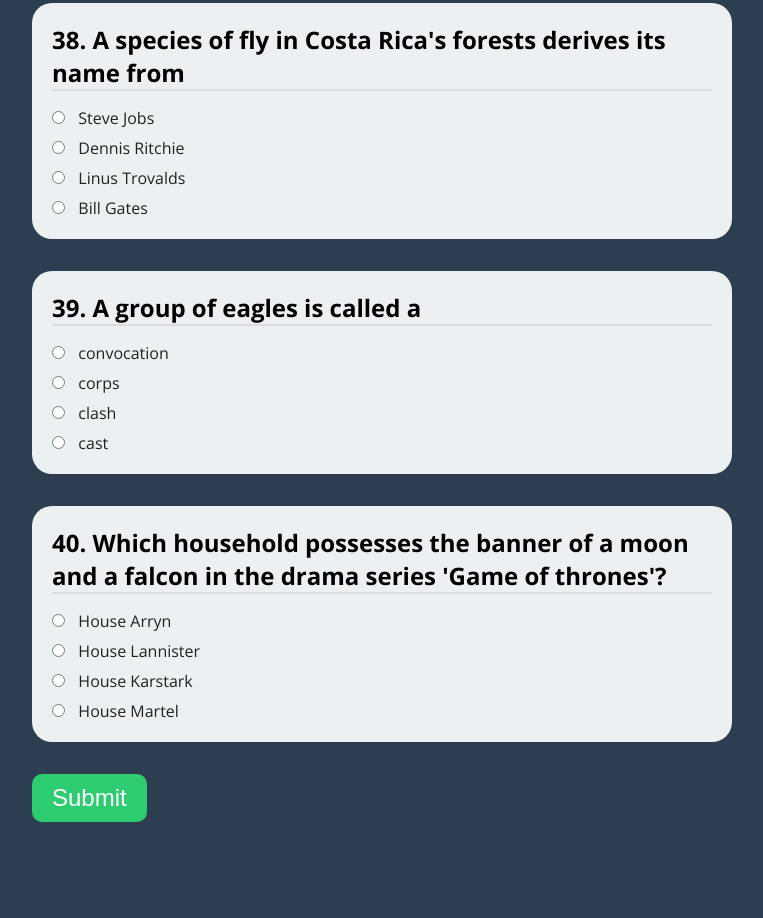
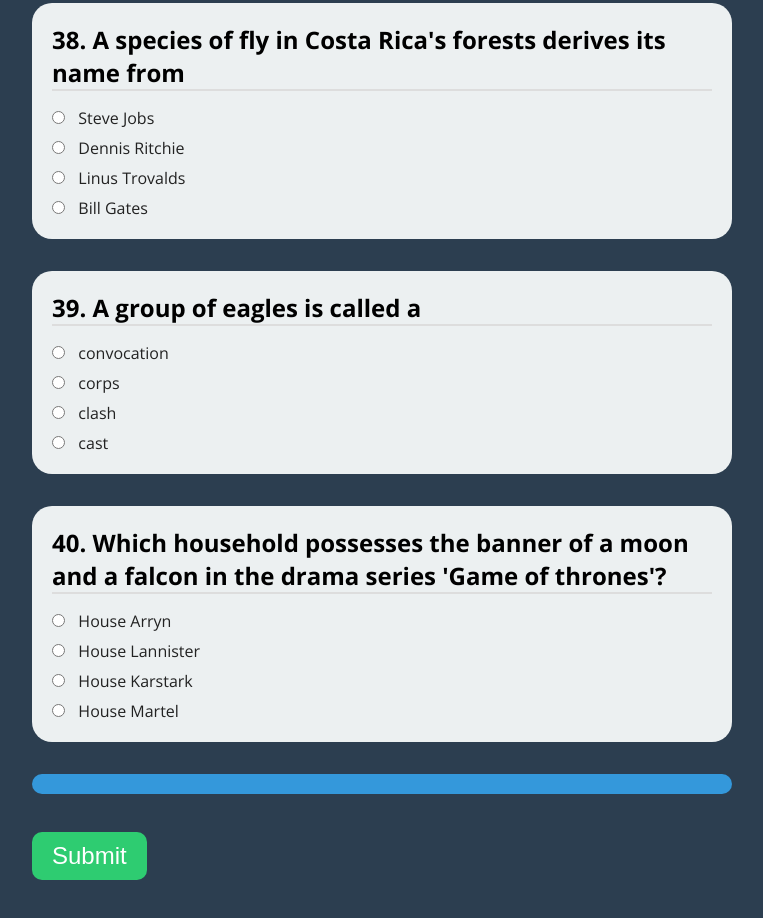
Before and after one commit to kmitemagazine/Quiz, a plain HTML site: page index.html in a window 1280 px wide. Shown: the part 9699-10617 px from the top of the page, without its empty margins (258-1021 px from the left). Before the commit the page ends 10571 px from the top, so only its background shows below. Drawn offline with nearby package versions, Linux system fonts and the light colour scheme.

Commit message:
:lipstick:

```diff
--- a/css/style.css
+++ b/css/style.css
@@ -52,13 +52,21 @@
   cursor: pointer;
 }
 
-.result, .tries {
+.result {
   margin-bottom: 2em;
   font-size: 1.2em;
   background-color: #3498db;
   border-radius: 10px;
   padding: 10px 20px;
   display: none;
+}
+
+.tries {
+  margin-bottom: 2em;
+  font-size: 1.2em;
+  background-color: #3498db;
+  border-radius: 10px;
+  padding: 10px 20px;
 }
 
 .btn-check {
```
